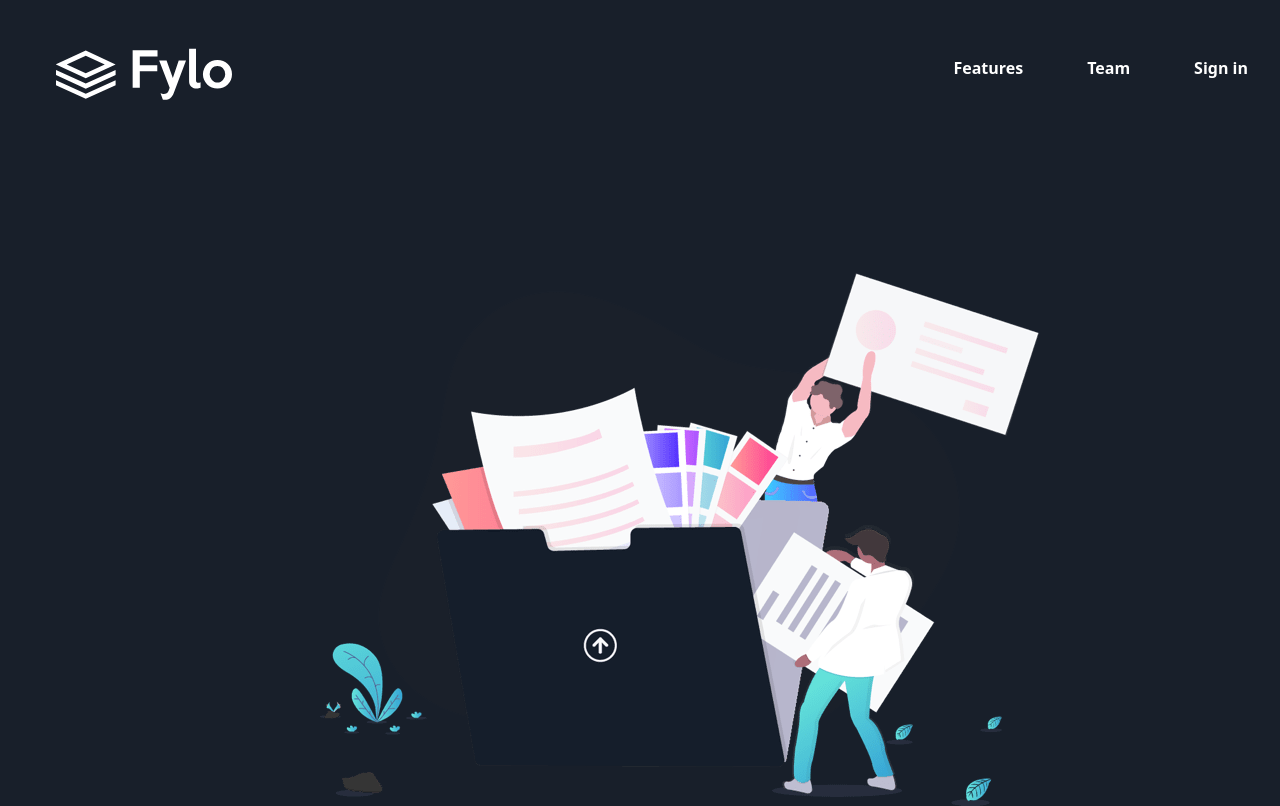
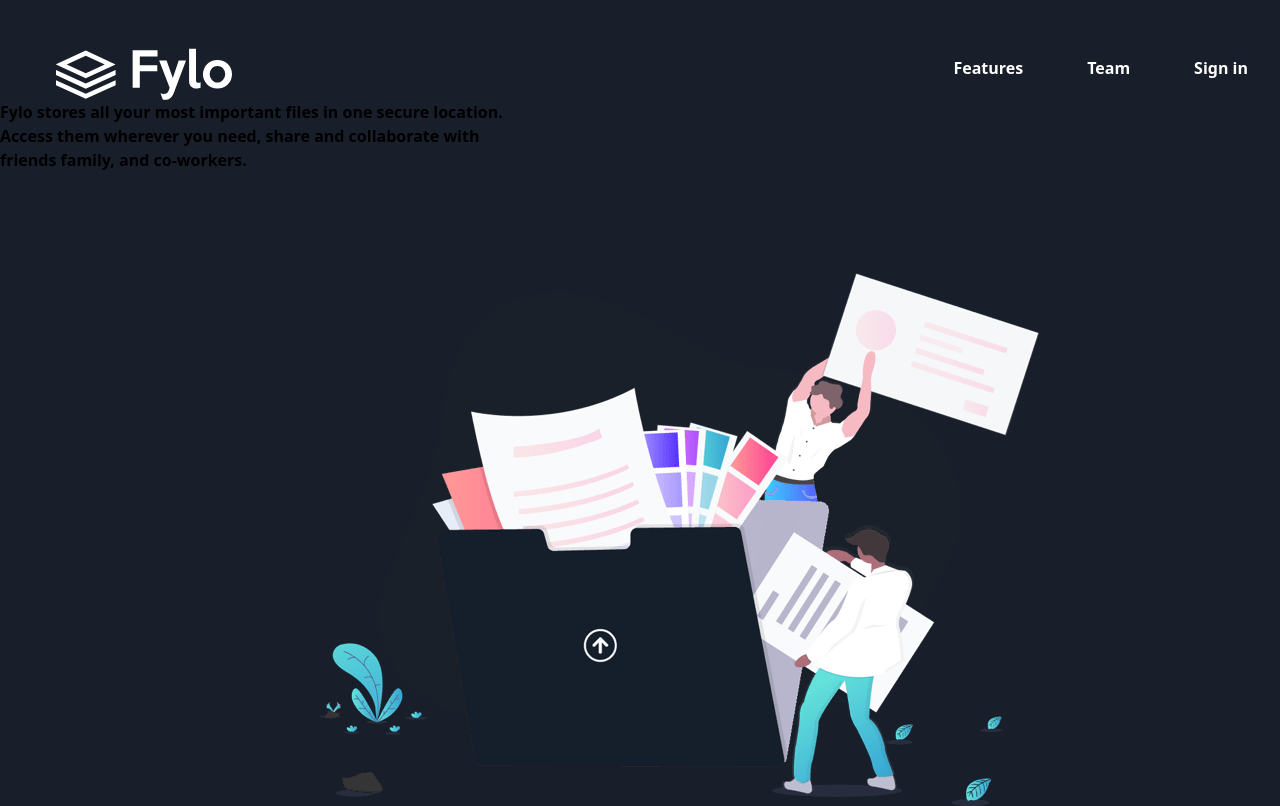
Before and after one commit to oxblixxx/fylo-dark-theme, a React (Create React App) app in the folder fylo-dark-theme/: page / in a window 1280 px wide. Shown: the top 806 px of the page. Built offline with nearby package versions, Linux system fonts and the light colour scheme.

Commit message:
mapped Fylo desc

```diff
--- a/fylo-dark-theme/src/App.js
+++ b/fylo-dark-theme/src/App.js
@@ -1,5 +1,6 @@
 import './App.css'
 import Accessible from './components/Accessible'
+import Fylostoredesc from './components/Fylostoredesc'
 import Header from './components/Header'
 import Navimage from "./components/Navimage"
 import Securelocation from './components/Securelocation'
@@ -11,6 +12,7 @@ function App() {
       <Navimage />
       <Securelocation />
       <Accessible />
+      <Fylostoredesc text = {"Fylo stores all your most important files in one secure location.\n Access them wherever you need, share and collaborate with\n friends family, and co-workers."}/>
     </div>
   )
 }
--- a/fylo-dark-theme/src/components/Fylostoredesc.js
+++ b/fylo-dark-theme/src/components/Fylostoredesc.js
@@ -1,6 +1,9 @@
 function Fylostoredesc(props){
     const text = props.text
+    const newText = text.split('\n').map( str => <p>{str}</p>)
     return(
        newText
     )
 }
+
+export default Fylostoredesc;
```
